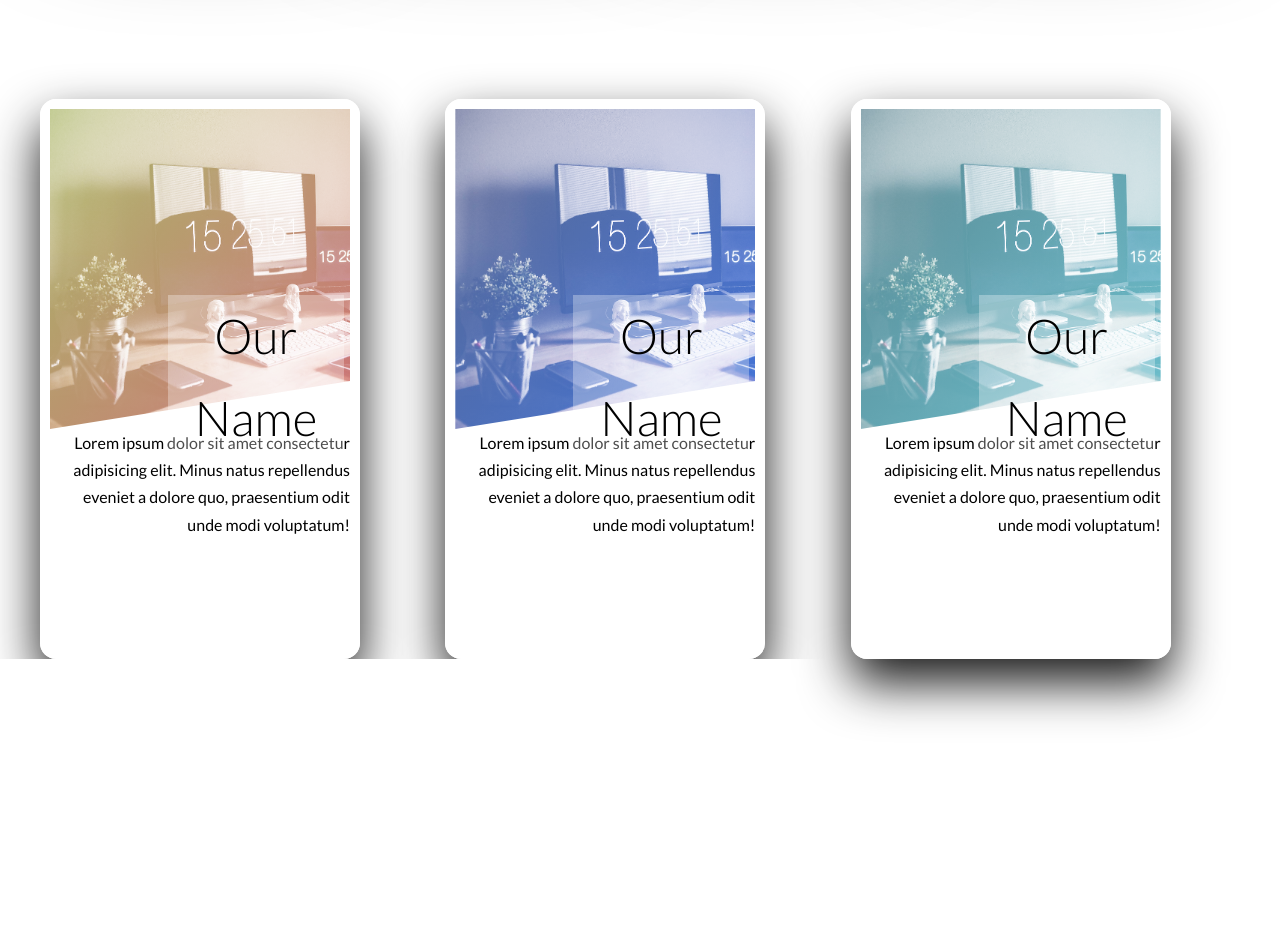
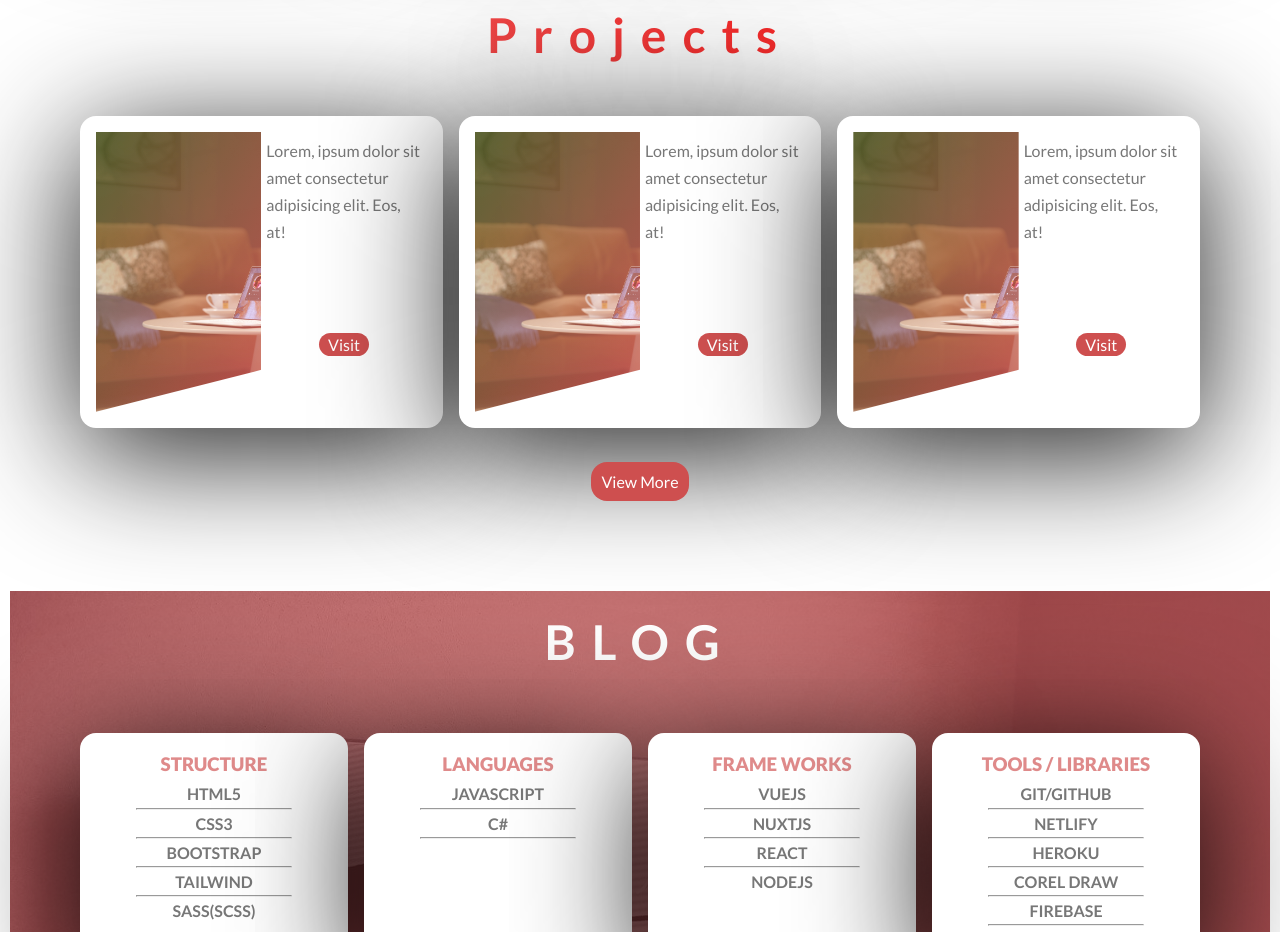
Before and after one commit to favourmark05/mfonido, a Vue app: page / in a window 1280 px wide. Shown: the part 1862-2794 px from the top of the page. Before the commit the page ends 2521 px from the top, so only its background shows below. Built offline with nearby package versions, Linux system fonts and the light colour scheme.

Commit message:
project view

```diff
--- a/src/components/landing.vue
+++ b/src/components/landing.vue
@@ -4,6 +4,7 @@
 <aboutMe/>
 <skills/>
 <project/>
+<blog/>
   </div>
 </template>
 
@@ -12,12 +13,14 @@ import hero from '@/components/webLayers/hero.vue'
 import aboutMe from '@/components/webLayers/aboutMe.vue'
 import skills from '@/components/webLayers/skills.vue'
 import project from '@/components/webLayers/project.vue'
+import blog from '@/components/webLayers/blog.vue'
 export default {
   components: {
     hero,
     aboutMe,
     skills,
-    project
+    project,
+    blog
   }
 
 }
--- /dev/null
+++ b/src/components/webLayers/blog.vue
@@ -0,0 +1,135 @@
+<template>
+  <div>
+      <div class="skills">
+          <div class="skill-head">
+        <h1 class="heading">
+          BLOG
+        </h1>
+      </div>
+          <div class="cards">
+  <div class="card">
+      <h3>STRUCTURE</h3>
+            <p>HTML5</p>
+            <hr />
+            <p>CSS3</p>
+            <hr />
+            <p>BOOTSTRAP</p>
+            <hr />
+            <p>TAILWIND</p>
+            <hr />
+            <p>SASS(SCSS)</p>
+  </div>
+  <div class="card">
+      <h3>LANGUAGES</h3>
+            <p>JAVASCRIPT</p>
+            <hr />
+            <p>C#</p>
+            <hr />
+  </div>
+  <div class="card">
+      <h3>FRAME WORKS</h3>
+            <p>VUEJS</p>
+            <hr />
+            <p>NUXTJS</p>
+            <hr />
+            <p>REACT</p>
+            <hr />
+            <p>NODEJS</p>
+  </div>
+  <div class="card">
+      <h3>TOOLS / LIBRARIES</h3>
+            <p>GIT/GITHUB</p>
+            <hr />
+            <p>NETLIFY</p>
+            <hr />
+            <p>HEROKU</p>
+            <hr />
+            <p>COREL DRAW</p>
+            <hr />
+            <p>FIREBASE</p>
+            <hr />
+            <p>AXIOS</p>
+  </div>
+</div>
+      </div>
+  </div>
+</template>
+
+<script>
+export default {
+
+}
+</script>
+
+<style scoped>
+.skills {
+  /* height: 90vh; */
+  background-image: linear-gradient(
+      to right,
+      rgba(189, 61, 61, 0.575),
+      rgba(206, 79, 79, 0.664)
+    ),
+    url("../../assets/home-office.jpg");
+  background-size: cover;
+  background-position: top;
+  /* transform: skewY(-3deg); */
+  /* margin-top: -10rem; */
+}
+.heading {
+  font-size: 3rem;
+  font-weight: 700;
+  color: white;
+  letter-spacing: 1rem;
+  animation-name: moveInLeft;
+  text-align: center;
+  animation-duration: 2s;
+  /* transform: skewY(3deg); */
+  padding: 10px;
+}
+@keyframes moveInLeft {
+  0% {
+    opacity: 0;
+    transform: translateX(-100px);
+  }
+  80% {
+    transform: translateX(70px);
+  }
+  100% {
+    opacity: 1;
+    transform: translate(0);
+  }
+}
+.cards {
+  max-width: 1200px;
+  margin: 0 auto;
+  padding: 40px;
+  display: grid;
+  grid-gap: 1rem;
+  grid-template-columns: repeat(auto-fit, minmax(150px, 1fr));
+  /* transform: skewY(3deg); */
+
+}
+.card {
+  background-color: white;
+  padding: 1rem;
+  height: auto;
+  text-align: center;
+  border-radius: 1em;
+  box-shadow: 0 1.5rem 8rem rgba(0, 0, 0, 0.9);
+}
+h3{
+    color: rgba(206, 79, 79, 0.664);
+    font-weight: 800;
+}
+p{
+    font-weight: bolder;
+}
+.card:hover{
+    transform: translateY(-30px);
+    cursor: pointer;
+    transition: all .7s ease-in-out;
+}
+hr{
+    margin: 0 40px;
+}
+</style>
--- a/src/components/webLayers/hero.vue
+++ b/src/components/webLayers/hero.vue
@@ -6,7 +6,7 @@
     <div class="container">
       <h1 style="padding-bottom:40px">
         <span class="title-head">Mfonido Mark</span>
-        <span class="title-head-sub">Software Developer (Front-end)</span>
+        <span class="title-head-sub">Front-End Web Developer</span>
       </h1>
       <a href="https://docs.google.com/document/d/1h3csuqWnbbMAzB0B20fwIy5V9Mh72QbUr6fiKBw8phM/edit?usp=sharing" download class="cv" target="_blank">DOWNLOAD RESUME</a>
     </div>
--- a/src/components/webLayers/project.vue
+++ b/src/components/webLayers/project.vue
@@ -1,223 +1,132 @@
 <template>
   <div>
     <section class="projects">
-      <div class="section-heading">
-        <h1>MY PROJECTS</h1>
+      <div class="p-heading">
+        <h1>Projects</h1>
       </div>
-      <div class="projects-container">
-        <div class="project-cards">
-          <div class="card">
-            <div class="card-side card-side-front">
-              <div class="card-picture picture1">
-              </div>
-              <h4 class="card-heading">
-                {{ headText }}
-              </h4>
-              <div class="card-details">
-                <p>
-                  Lorem ipsum dolor sit amet consectetur adipisicing elit. Minus
-                  natus repellendus eveniet a dolore quo, praesentium odit unde
-                  modi voluptatum!
-                </p>
-              </div>
-            </div>
-            <div class="card-side card-side-back back1">
-              <div class="card-link">
-                <a href="#" target="_blank">visit</a>
-              </div>
+      <div class="cards">
+        <div class="card">
+          <div class="project-container">
+            <div class="content1"></div>
+            <div class="content">
+              <p>Lorem, ipsum dolor sit amet consectetur adipisicing elit. Eos, at!</p>
+              <a href="#" target="_blank">Visit</a>
             </div>
           </div>
         </div>
-        <div class="project-cards">
-          <div class="card">
-            <div class="card-side card-side-front">
-              <div class="card-picture picture2">
-              </div>
-              <h4 class="card-heading">
-                {{ headText }}
-              </h4>
-              <div class="card-details">
-                <p>
-                  Lorem ipsum dolor sit amet consectetur adipisicing elit. Minus
-                  natus repellendus eveniet a dolore quo, praesentium odit unde
-                  modi voluptatum!
-                </p>
-              </div>
-            </div>
-            <div class="card-side card-side-back back2">
-              <div class="card-link">
-                <a href="#" target="_blank">visit</a>
-              </div>
+        <div class="card">
+          <div class="project-container">
+            <div class="content1"></div>
+            <div class="content">
+              <p>Lorem, ipsum dolor sit amet consectetur adipisicing elit. Eos, at!</p>
+              <a href="#" target="_blank">Visit</a>
             </div>
           </div>
         </div>
-        <div class="project-cards">
-          <div class="card">
-            <div class="card-side card-side-front">
-              <div class="card-picture picture3"></div>
-              <h4 class="card-heading">
-                {{ headText }}
-              </h4>
-              <div class="card-details">
-                <p>
-                  Lorem ipsum dolor sit amet consectetur adipisicing elit. Minus
-                  natus repellendus eveniet a dolore quo, praesentium odit unde
-                  modi voluptatum!
-                </p>
-              </div>
-            </div>
-            <div class="card-side card-side-back back3">
-              <div class="card-link">
-                <a href="#" target="_blank">visit</a>
-              </div>
+        <div class="card">
+          <div class="project-container">
+            <div class="content1"></div>
+            <div class="content">
+              <p>Lorem, ipsum dolor sit amet consectetur adipisicing elit. Eos, at!</p>
+              <a href="#" target="_blank">Visit</a>
             </div>
           </div>
         </div>
+      </div>
+      <div class="link">
+        <router-link to="#" class="more-link">
+          View More
+        </router-link>
       </div>
     </section>
   </div>
 </template>
 
 <script>
-export default {
-  data () {
-    return {
-      headText: 'Our Name'
-    }
-  }
-}
+export default {}
 </script>
 
 <style scoped>
-.projects {
-  padding-top: 150px;
+.projects{
+  margin-top: 6rem;
+   margin-bottom: 6rem;
+}
+.cards {
+  max-width: 1200px;
+  margin: 0 auto;
+  padding: 40px;
+  display: grid;
+  grid-gap: 1rem;
+  grid-template-columns: repeat(auto-fit, minmax(150px, 1fr));
+}
+.card {
   background-color: white;
-  margin-top: -10vh;
+  padding: 1rem;
+  height: auto;
+  text-align: center;
+  border-radius: 1em;
+  box-shadow: 0 1.5rem 8rem rgba(0, 0, 0, 0.9);
 }
-.section-heading {
+.link{
   text-align: center;
 }
-.projects-container {
-  max-width: 1200px;
-  margin: 0 auto;
-  display: grid;
-  grid-gap: 1rem;
-  grid-template-columns: repeat(auto-fit, minmax(300px, 1fr));
+.more-link{
   text-align: center;
-}
-.card {
-  position: relative;
-  margin: 90px 0;
-}
-.card-side {
+  text-decoration: none;
+  list-style-type: none;
+  background-color: rgb(206, 79, 79);
   padding: 10px;
-  width: 25vw;
-  height: 70vh;
   color: white;
   border-radius: 1em;
-  margin: auto;
-  transition: all 1s ease;
-  position: absolute;
-  top: 0;
-  left: 0;
-  backface-visibility: hidden;
 }
-.card:hover .card-side-front {
-  transform: rotateY(-180deg);
+.more-link:hover{
+  background-color: rgb(207, 40, 40);
 }
-.card:hover .card-side-back {
-  transform: rotateY(0);
+h1{
+  text-align: center;
+  font-size: 3rem;
+  font-weight: 700;
+  background-image: linear-gradient(
+    to right,
+    rgba(224, 17, 17, 0.575),
+    rgb(255, 0, 0));
+  -webkit-background-clip: text;
+  color: transparent;
+  text-shadow: 0 2rem 5rem rgba(0, 0, 0, 0.555);
+  animation-name: moveInRight;
+  animation-duration: 3s;
+  letter-spacing: 1rem;
 }
-.card-side-front {
-  background-color: rgba(255, 255, 255, 0.877);
-  box-shadow: 0 1.5rem 50px rgba(0, 0, 0, 0.9);
-}
-.card-side-back {
-  transform: rotateY(180deg);
-}
-.back1 {
-  background-image: linear-gradient(
-    to bottom right,
-    rgba(161, 189, 61, 0.87),
-    rgba(206, 79, 79, 0.918)
-  ) !important;
-}
-.back2 {
-  background-image: linear-gradient(
-    to bottom right,
-    rgba(61, 106, 189, 0.575),
-    rgb(7, 76, 204)
-  ) !important;
-}
-.back3 {
-  background-image: linear-gradient(
-    to bottom right,
-    rgba(61, 174, 189, 0.575),
-    rgb(61, 174, 189)
-  ) !important;
-}
-@media only screen and (max-width: 768px) {
-  .projects-container {
-    grid-template-columns: auto;
-  }
-}
-a {
-  text-decoration: none;
-  background-color: white;
-  padding: 5px 30px;
-  border-radius: 1em;
-  color: red;
-  font-family: "Segoe UI", Tahoma, Geneva, Verdana, sans-serif;
-}
-.card-link {
-  margin-top: 30vh;
-}
-.card-picture {
+.project-container{
+  display: grid;
+  grid-template-columns: repeat(auto-fit, minmax(150px, 1fr));
+}.content1{
+  background-image:linear-gradient(
+      to bottom right,
+      rgba(90, 102, 45, 0.87),
+      rgba(206, 79, 79, 0.918)
+    ), url('../../assets/dp.jpg');
   background-size: cover;
-  height: 40vh;
+  height: 35vh;
   background-blend-mode: screen;
   -webkit-clip-path: polygon(0 0, 100% 0, 100% 65%, 0 100%);
   clip-path: polygon(0 0, 100% 0, 100% 85%, 0 100%);
 }
-.picture1 {
-  background-image: linear-gradient(
-      to bottom right,
-      rgba(161, 189, 61, 0.87),
-      rgba(206, 79, 79, 0.918)
-    ),
-    url(../../assets/home-office.jpg);
+.content > p {
+  text-align: left;
+  padding: 5px;
+  margin-bottom: 10vh;
 }
-.picture2 {
-  background-image: linear-gradient(
-      to bottom right,
-      rgba(61, 106, 189, 0.575),
-      rgb(7, 76, 204)
-    ),
-    url(../../assets/home-office.jpg);
+.content > a {
+  list-style-type: none;
+  text-decoration: none;
+  text-align: right;
+  background-color: rgb(206, 79, 79);
+  padding: 2px 9px;
+  border-radius: 1em;
+  color: white;
 }
-.picture3 {
-  background-image: linear-gradient(
-      to bottom right,
-      rgba(61, 174, 189, 0.575),
-      rgb(61, 174, 189)
-    ),
-    url(../../assets/home-office.jpg);
-}
-h4 {
-  color: black;
-  position: absolute;
-  left: 40%;
-  top: 35%;
-  font-size: 6vh;
-  font-weight: 300;
-  width: 55%;
-  background-color: rgba(255, 255, 255, 0.301);
-  /* font-family: ; */
-  /* padding: -10px; */
-  /* text-align: right; */
-}
-p{
-    color: black;
-    text-align: right;
+.content > a:hover{
+  background-color: rgb(207, 40, 40);
 }
 </style>
```
Also changed, not shown: src/components/webLayers/skills.vue (+6 -9 lines), src/assets/dp.jpg (added).
